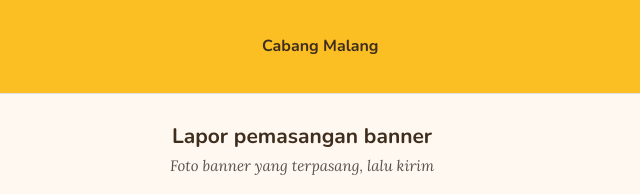
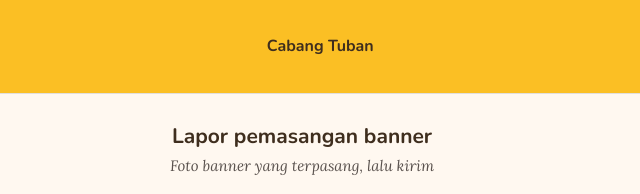
Before and after one commit to nhmalang/banner-nhtuban, a plain HTML site: page index.html in a window 1280 px wide. Shown: the top 194 px of the page, 338-978 px from the left. Drawn offline with nearby package versions, Linux system fonts and the light colour scheme.

Commit message:
ganti title & header jadi Tuban

```diff
--- a/index.html
+++ b/index.html
@@ -3,7 +3,7 @@
 <head>
 <meta charset="UTF-8">
 <meta name="viewport" content="width=device-width, initial-scale=1">
-<title>Lapor Pemasangan Banner — Aqiqah Nurul Hayat</title>
+<title>Lapor Pemasangan Banner — Aqiqah Nurul Hayat Tuban</title>
 <link rel="preconnect" href="https://fonts.googleapis.com">
 <link href="https://fonts.googleapis.com/css2?family=Nunito:wght@400;600;700;800&family=Lora:ital@1&display=swap" rel="stylesheet">
 <link rel="stylesheet" href="style.css">
@@ -87,7 +87,7 @@
 <body>
   <header class="topbar">
     <img src="logo_aqiqah.png" alt="Aqiqah Nurul Hayat" class="logo">
-    <h4>Cabang Malang</h4>
+    <h4>Cabang Tuban</h4>
     <a href="login.html" class="menu-btn" aria-label="Masuk sebagai admin">
       <span></span><span></span><span></span>
     </a>
```
